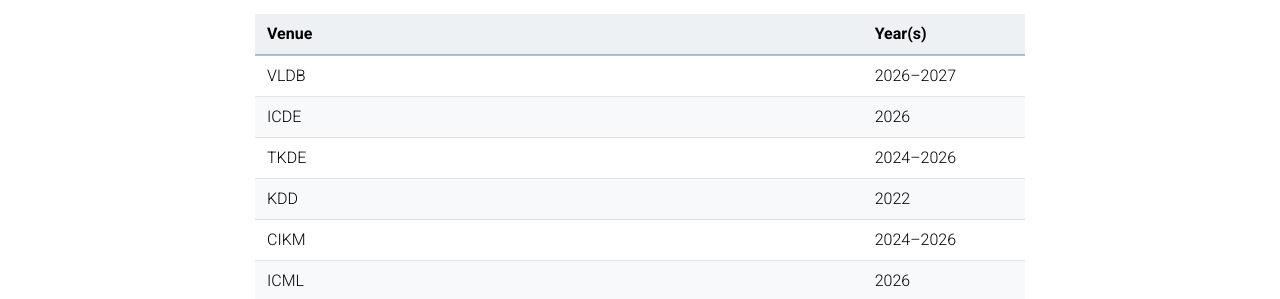
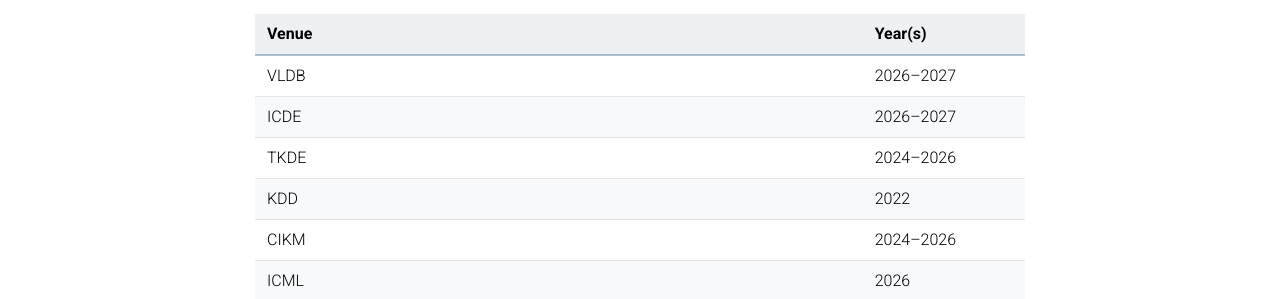
Before and after one commit to for0nething/for0nething.github.io, a Jekyll site: the page built from _pages/services.md, in a window 1280 px wide and 1270 px high. Shown: the part 262-561 px from the top of the window. Built offline with Jekyll 4.4.1, drawn with Linux system fonts in a browser that asks for light colours; comment, search, counter and statistics services are not loaded; a style sheet for code colours, icons or effects is not loaded.

Commit message:
Update services.md

```diff
--- a/_pages/services.md
+++ b/_pages/services.md
@@ -12,7 +12,7 @@
 | Venue | Year(s) |
 |:------|:--------|
 | VLDB | 2026–2027 |
-| ICDE | 2026 |
+| ICDE | 2026–2027 |
 | TKDE | 2024–2026 |
 | KDD | 2022 |
 | CIKM | 2024–2026 |
```
